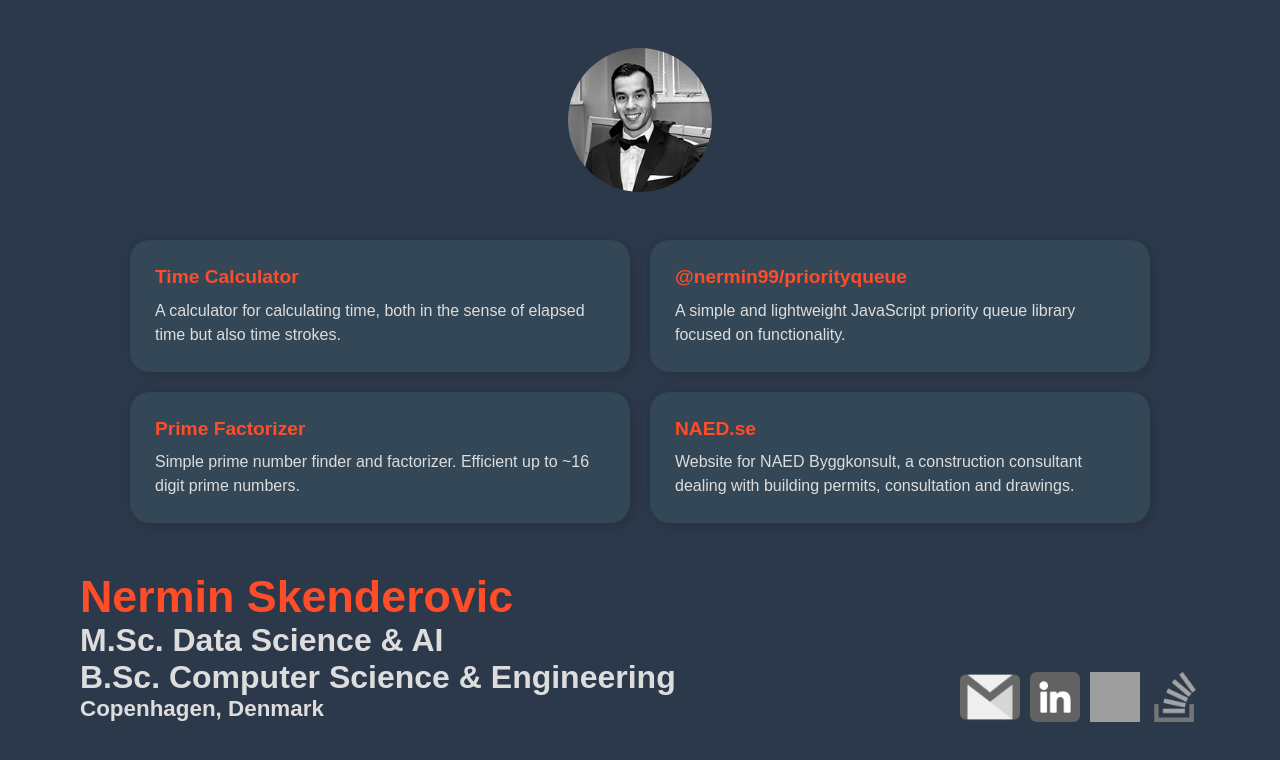
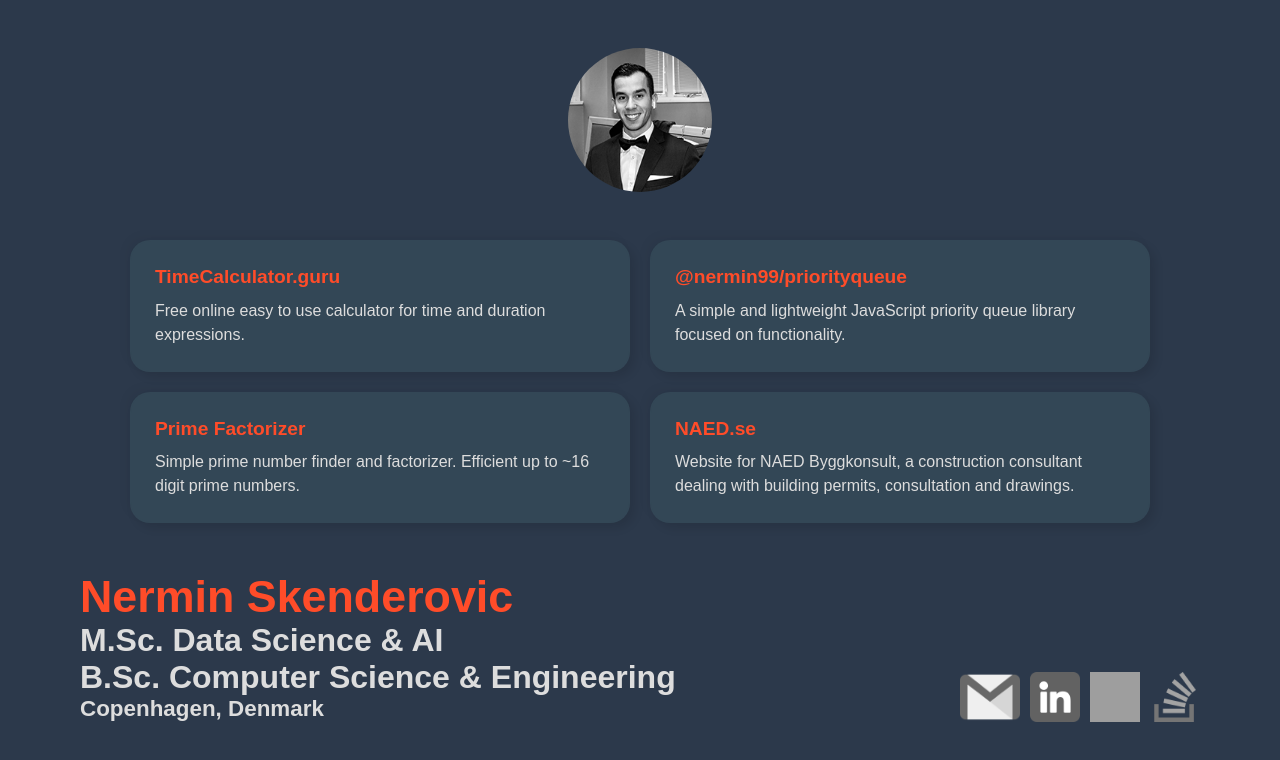
Before and after one commit to nermin99/nermin.skenderovic.se, a Next.js app: page / in a window 1280 px wide. Shown: the top 760 px of the page. Built offline with nearby package versions, Linux system fonts and the light colour scheme; grey boxes are pictures that could not be loaded; a web font is replaced by a local one.

Commit message:
Update timecalculator description

```diff
--- a/pages/index.tsx
+++ b/pages/index.tsx
@@ -26,8 +26,8 @@ const Home: NextPage = () => {
         <div className={styles.grid_container}>
           {/* <h1 className={`${styles.title} ${styles.grid_item_1}`}>Projects:</h1> */}
           <Card
-            title="Time Calculator"
-            description="A calculator for calculating time, both in the sense of elapsed time but also time strokes."
+            title="TimeCalculator.guru"
+            description="Free online easy to use calculator for time and duration expressions."
             link="https://nermin99.github.io/timecalculator/"
           />
           <Card
```
